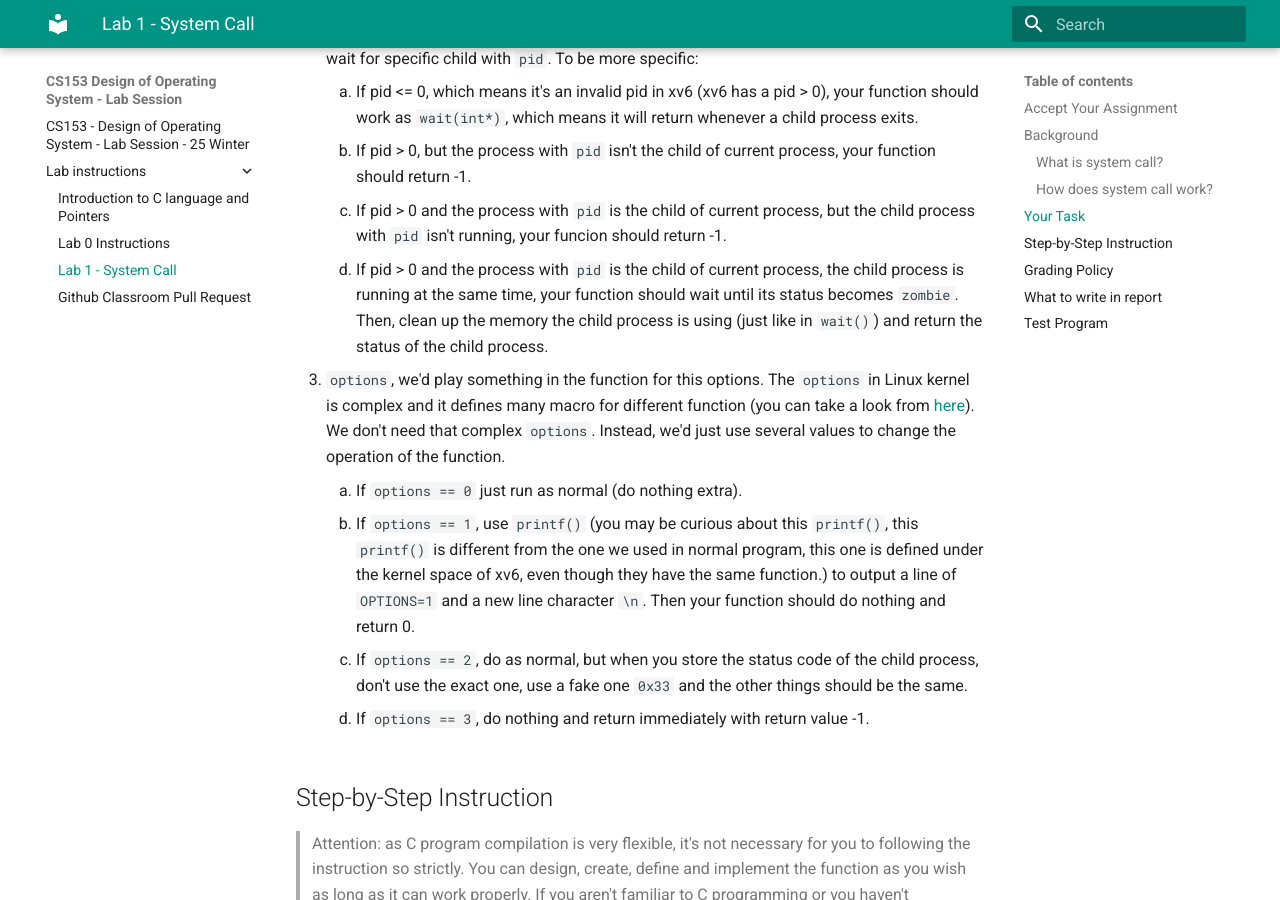
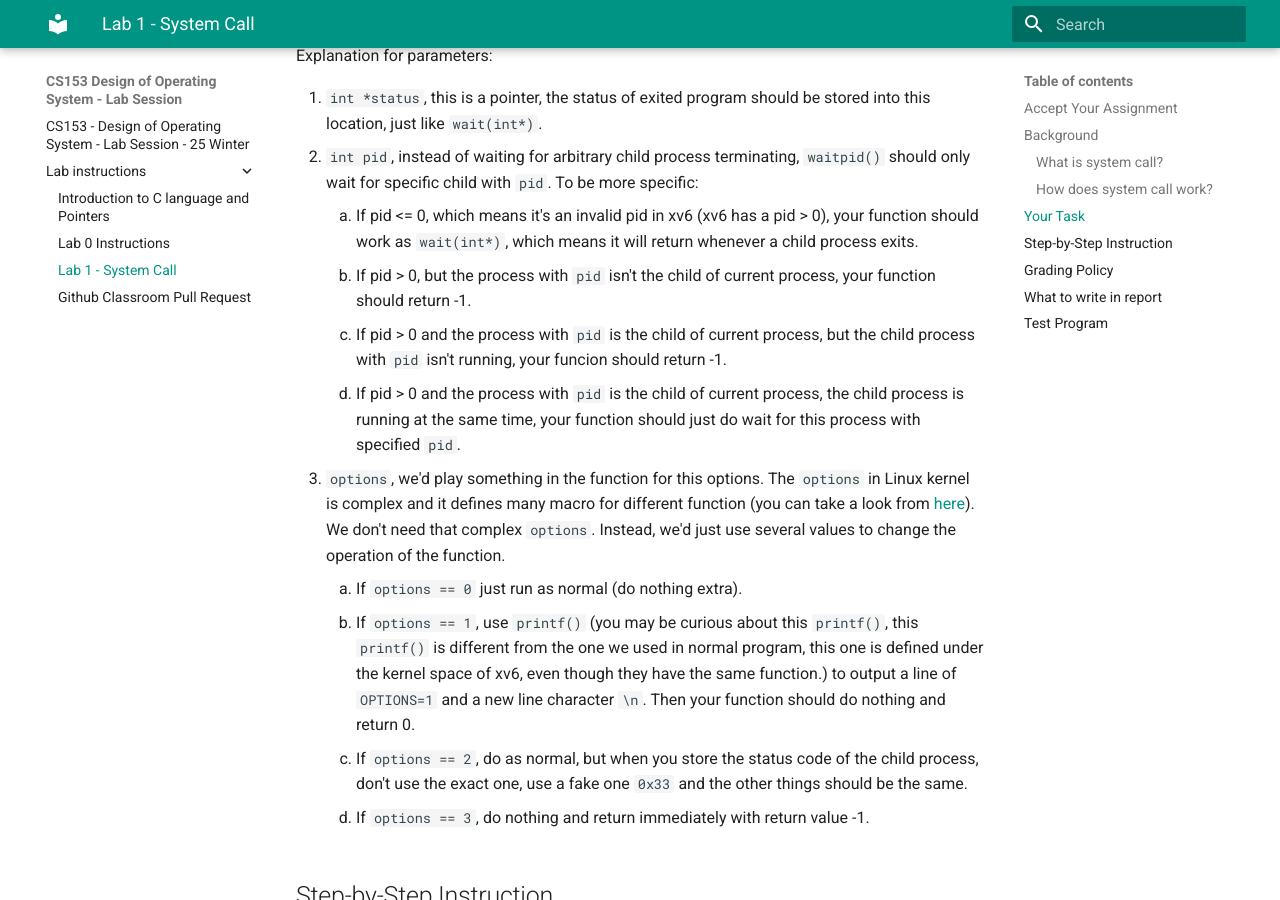
Before and after one commit to gdjs2/UCR-CS153-25Winter, an MkDocs documentation site: the page built from docs/lab-instructions/lab1.md, in a window 1280 px wide and 900 px high, scrolled down 9300 px. Built offline with MkDocs 1.6.1 and Material for MkDocs 9.7.7, drawn with Linux system fonts in a browser that asks for light colours; some of the changed text lies outside the part shown.

Commit message:
modified: lab1.md

```diff
--- a/docs/lab-instructions/lab1.md
+++ b/docs/lab-instructions/lab1.md
@@ -5,6 +5,9 @@
 
 !!! bug
     **Jan 17th, 9:50am:** I updated the test code to fix a bug. This bug didn't affect the result on GitHub Classroom. It only affected the result when you test it on your local machine.
+
+!!! bug
+    **Jan 21th, 3:55pm:** I updated several invisible file for debugging. If you want to debug using gdb, it would show you something like `no target .gdbinit.tmpl-riscv can be compiled`. This PR fixed this bug.
 
 ## Accept Your Assignment
 
@@ -368,7 +371,7 @@ Explanation for parameters:
 	1. If pid <= 0, which means it's an invalid pid in xv6 (xv6 has a pid > 0), your function should work as `wait(int*)`, which means it will return whenever a child process exits.
 	2. If pid > 0, but the process with `pid` isn't the child of current process, your function should return -1.
 	3. If pid > 0 and the process with `pid` is the child of current process, but the child process with `pid` isn't running, your funcion should return -1.
-	4. If pid > 0 and the process with `pid` is the child of current process, the child process is running at the same time, your function should wait until its status becomes `zombie`. Then, clean up the memory the child process is using (just like in `wait()`) and return the status of the child process.
+	4. If pid > 0 and the process with `pid` is the child of current process, the child process is running at the same time, your function should just do wait for this process with specified `pid`.
 3. `options`, we'd play something in the function for this options. The `options` in Linux kernel is complex and it defines many macro for different function (you can take a look from [here](https://linux.die.net/man/2/waitpid)). We don't need that complex `options`. Instead, we'd just use several values to change the operation of the function.
 	1. If `options == 0` just run as normal (do nothing extra).
 	2. If `options == 1`, use `printf()` (you may be curious about this `printf()`, this `printf()` is different from the one we used in normal program, this one is defined under the kernel space of xv6, even though they have the same function.) to output a line of `OPTIONS=1` and a new line character `\n`. Then your function should do nothing and return 0.
```
